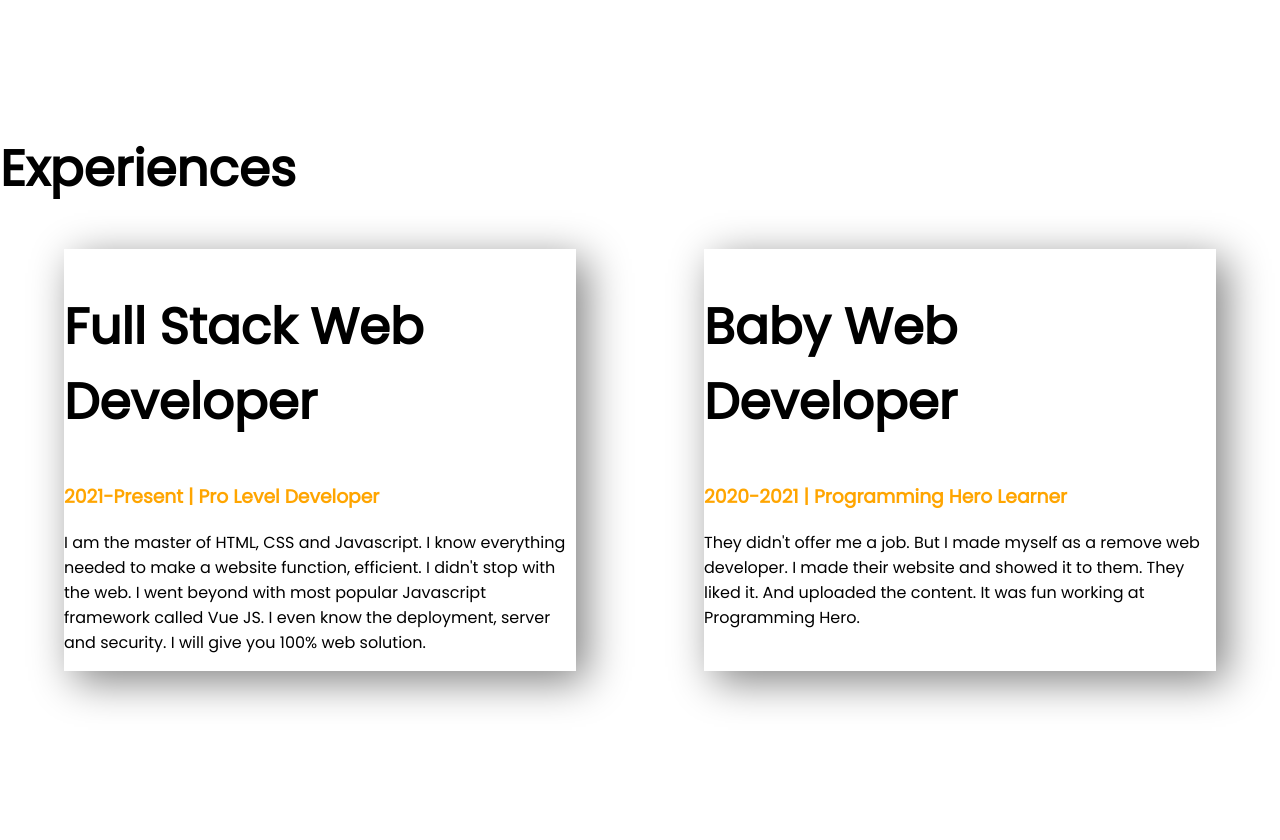
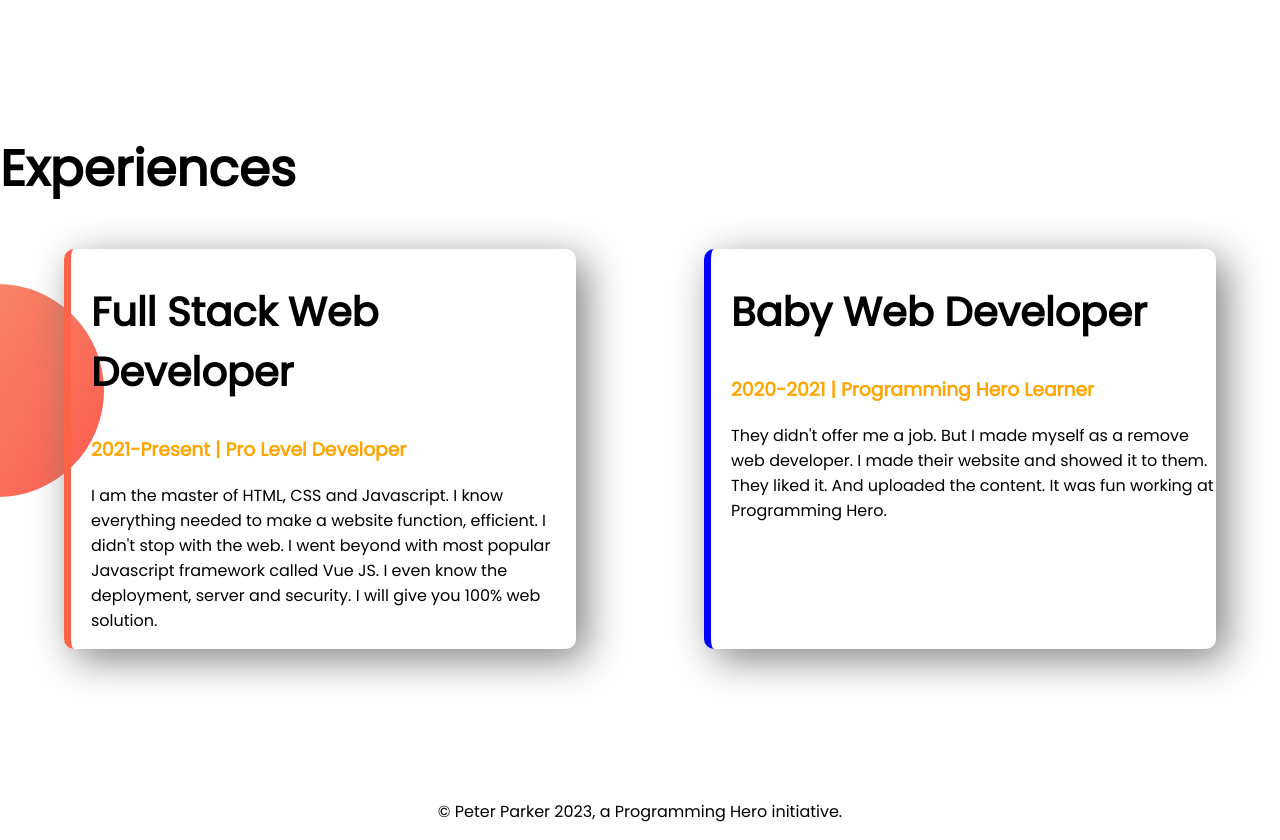
Before and after one commit to nil01839/developer-portfolio, a plain HTML site: page index.html in a window 1280 px wide. Shown: the part 1260-2100 px from the top of the page. Drawn offline with Linux system fonts and the light colour scheme.

Commit message:
border added and footer added

```diff
--- a/index.html
+++ b/index.html
@@ -50,16 +50,16 @@
     <section class="experience-area">
         <h1>Experiences</h1>
         <div class="flexible-container">
-            <div class="experience-item">
-                <h1>Full Stack Web Developer</h1>
+            <div id="full-stack-developer" class="experience-item">
+                <h2>Full Stack Web Developer</h2>
                 <h3 class="orange-color">2021-Present | Pro Level Developer</h3>
                 <p>I am the master of HTML, CSS and Javascript. I know everything needed to make a website function,
                     efficient. I didn't stop with the web. I went beyond with most popular Javascript framework called
                     Vue
                     JS. I even know the deployment, server and security. I will give you 100% web solution.</p>
             </div>
-            <div class="experience-item">
-                <h1>Baby Web Developer</h1>
+            <div id="baby-web-developer" class="experience-item">
+                <h2>Baby Web Developer</h2>
                 <h3 class="orange-color">2020-2021 | Programming Hero Learner</h3>
                 <p>They didn't offer me a job. But I made myself as a remove web developer. I made their website and
                     showed
@@ -69,5 +69,8 @@
 
     </section>
 </body>
+<footer>
+    <p>© Peter Parker 2023, a Programming Hero initiative.</p>
+</footer>
 
 </html>
--- a/style.css
+++ b/style.css
@@ -5,6 +5,10 @@ body {
 
 h1 {
     font-size: 50px;
+}
+
+h2 {
+    font-size: 40px;
 }
 
 .orange-color {
@@ -45,10 +49,30 @@ h1 {
     background-position: right;
 }
 
+.experience-area {
+    background-image: url(images/exp-bg.png);
+    background-repeat: no-repeat;
+    background-position: left;
+}
+
 .experience-item {
     width: 40%;
     margin-left: 5%;
     margin-right: 5%;
+    padding-left: 20px;
+    border-radius: 10px;
+    box-shadow: 10px 10px 40px gray;
 
-    box-shadow: 10px 10px 40px gray;
 }
+
+#full-stack-developer {
+    border-left: 7px solid tomato;
+}
+
+#baby-web-developer {
+    border-left: 7px solid blue;
+}
+
+footer p {
+    text-align: center;
+}
```
